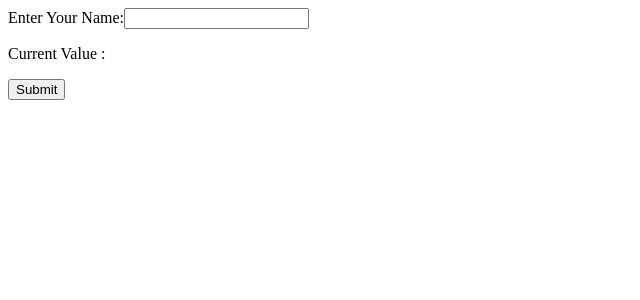
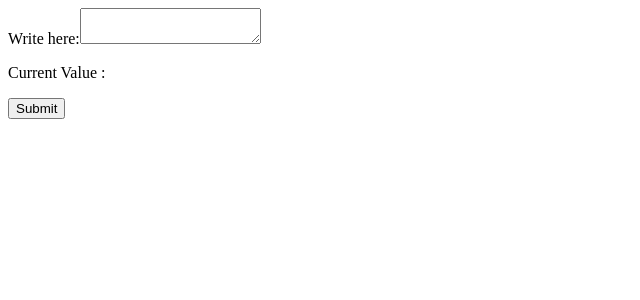
Before and after one commit to ajitoriginal/ReactJs, a React (Vite) app in the folder W3Schools/my-react-app/: page / in a window 1280 px wide. Shown: the top 300 px of the page, without its empty margins (0-640 px from the left). Built offline with nearby package versions, Linux system fonts and the light colour scheme.

Commit message:
React Textarea

```diff
--- a/W3Schools/my-react-app/src/main.jsx
+++ b/W3Schools/my-react-app/src/main.jsx
@@ -2,23 +2,23 @@ import {useState} from 'react'
 import {createRoot} from 'react-dom/client'
 
 function MyForm() {
-  const [name, setName] = useState("")
-  const handleChange = (e) => setName(e.target.value)
+  const [myTxt, setMyTxt] = useState("")
+  const handleChange = (e) => setMyTxt(e.target.value)
   const handleSubmit = (e) => {
     e.preventDefault(e)
-    alert(name)
+    alert(myTxt)
   }
   return (
     <form onSubmit={handleSubmit}>
+    {/* <form> */}
       <label>
-        Enter Your Name:
-        <input
-          type="text"
-          value={name}
+        Write here:
+        <textarea
+          value={myTxt}
           onChange={(e) => handleChange(e)}
         />
       </label>
-      <p>Current Value : {name}</p>
+      <p>Current Value : {myTxt}</p>
       <input type="submit"/>
     </form>
   )
```
